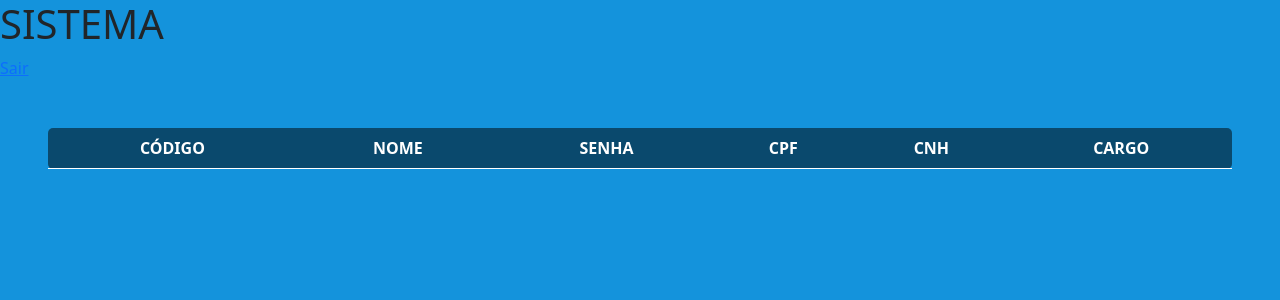
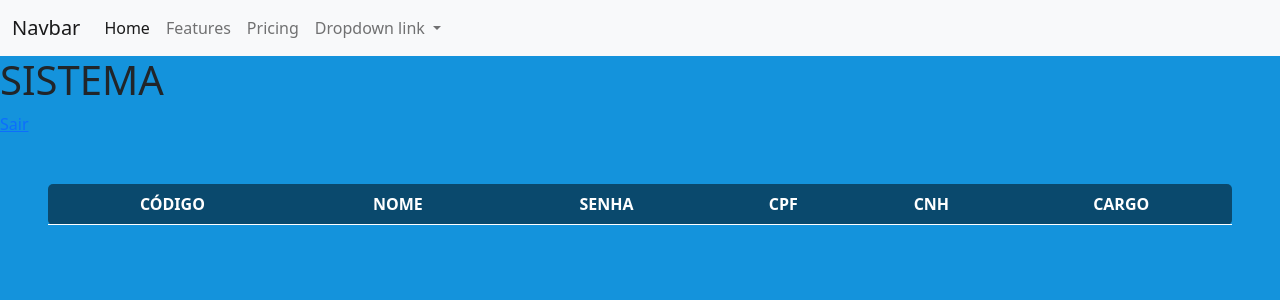
Before and after one commit to Rafa-Pinheiro/AllSystemAbura, a PHP site: page /sistema.php in a window 1280 px wide. Shown: the top 300 px of the page. Run offline with PHP 8.4, Linux system fonts and the light colour scheme; the visitor is signed in with stand-in values (Sample User, id 1); data that the repository does not hold is empty.

Commit message:
atualizações do CRUD

```diff
--- a/Sistema/crud_e_login/sistema.php
+++ b/Sistema/crud_e_login/sistema.php
@@ -29,9 +29,42 @@
 
     <link rel="stylesheet" href="style.css">
 
-    <title>SISTEMA</title>
+    <center><title>SISTEMA</title></center>
 </head>
 <body>
+
+  <nav class="navbar navbar-expand-lg navbar-light bg-light">
+    <div class="container-fluid">
+      <a class="navbar-brand" href="#">Navbar</a>
+      <button class="navbar-toggler" type="button" data-bs-toggle="collapse" data-bs-target="#navbarNavDropdown" aria-controls="navbarNavDropdown" aria-expanded="false" aria-label="Toggle navigation">
+        <span class="navbar-toggler-icon"></span>
+      </button>
+      <div class="collapse navbar-collapse" id="navbarNavDropdown">
+        <ul class="navbar-nav">
+          <li class="nav-item">
+            <a class="nav-link active" aria-current="page" href="#">Home</a>
+          </li>
+          <li class="nav-item">
+            <a class="nav-link" href="#">Features</a>
+          </li>
+          <li class="nav-item">
+            <a class="nav-link" href="#">Pricing</a>
+          </li>
+          <li class="nav-item dropdown">
+            <a class="nav-link dropdown-toggle" href="#" id="navbarDropdownMenuLink" role="button" data-bs-toggle="dropdown" aria-expanded="false">
+              Dropdown link
+            </a>
+            <ul class="dropdown-menu" aria-labelledby="navbarDropdownMenuLink">
+              <li><a class="dropdown-item" href="#">Action</a></li>
+              <li><a class="dropdown-item" href="#">Another action</a></li>
+              <li><a class="dropdown-item" href="#">Something else here</a></li>
+            </ul>
+          </li>
+        </ul>
+      </div>
+    </div>
+  </nav>
+
     <h1>SISTEMA</h1>
     <a href="sair.php">Sair</a>
 
@@ -69,12 +102,12 @@
 
 while ($user_data = mysqli_fetch_assoc($result)) {
   echo "<tr>";
-                  echo "<th>".$user_data['cd_rm_funcionario']."</th>";
-                  echo "<th>".$user_data['nm_funcionario']."</th>";
-                  echo "<th>".$user_data['ds_senha']."</th>";
-                  echo "<th>".$user_data['cd_cpf']."</th>";
-                  echo "<th>".$user_data['nr_cnh']."</th>";
-                  echo "<th>".$user_data['id_cargo']."</th>";
+  echo "<th>" . $user_data['cd_rm_funcionario'] . "</th>";
+  echo "<th>" . $user_data['nm_funcionario'] . "</th>";
+  echo "<th>" . $user_data['ds_senha'] . "</th>";
+  echo "<th>" . $user_data['cd_cpf'] . "</th>";
+  echo "<th>" . $user_data['nr_cnh'] . "</th>";
+  echo "<th>" . $user_data['id_cargo'] . "</th>";
   echo "</tr>";
 }
 
@@ -85,5 +118,9 @@
       </div>
     </div>
 
+    <script src="https://cdn.jsdelivr.net/npm/bootstrap@5.0.2/dist/js/bootstrap.bundle.min.js" integrity="sha384-MrcW6ZMFYlzcLA8Nl+NtUVF0sA7MsXsP1UyJoMp4YLEuNSfAP+JcXn/tWtIaxVXM" crossorigin="anonymous"></script>
+    <script src="https://cdn.jsdelivr.net/npm/@popperjs/core@2.9.2/dist/umd/popper.min.js" integrity="sha384-IQsoLXl5PILFhosVNubq5LC7Qb9DXgDA9i+tQ8Zj3iwWAwPtgFTxbJ8NT4GN1R8p" crossorigin="anonymous"></script>
+<script src="https://cdn.jsdelivr.net/npm/bootstrap@5.0.2/dist/js/bootstrap.min.js" integrity="sha384-cVKIPhGWiC2Al4u+LWgxfKTRIcfu0JTxR+EQDz/bgldoEyl4H0zUF0QKbrJ0EcQF" crossorigin="anonymous"></script>
+
 </body>
 </html>
```
Lines whose indentation alone changed are shown as unchanged.
